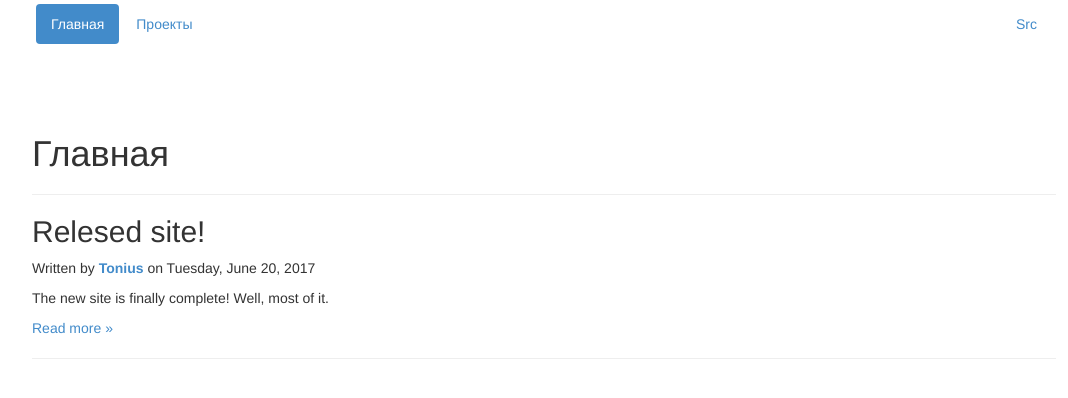
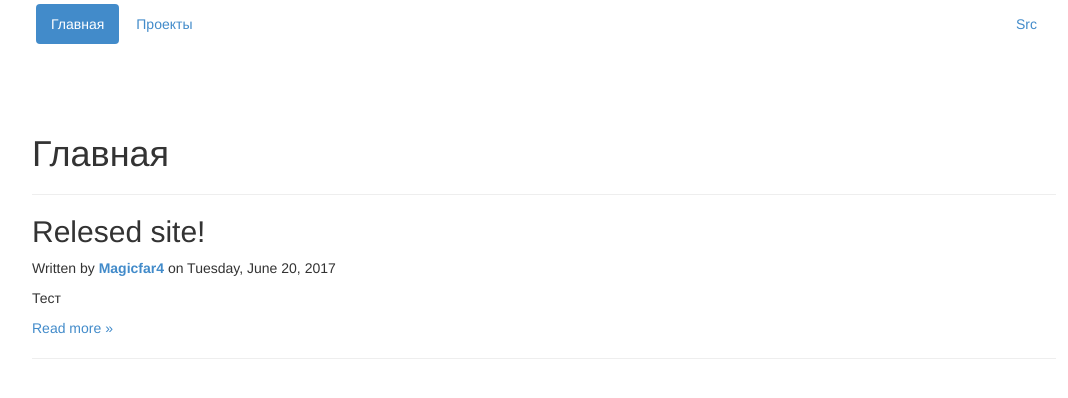
Before and after one commit to jm-organization/jm-organization.github.io, a Jekyll site: the page built from index.html, in a window 1280 px wide and 900 px high, scrolled down 416 px. Shown: the top 398 px of the window, without its empty margins (96-1164 px from the left). Built offline with Jekyll 4.4.1, drawn with Linux system fonts in a browser that asks for light colours; some of the changed lines change nothing that is shown.

Commit message:
Редактирование новости

```diff
--- a/_posts/2017-06-20-relesed-site.md
+++ b/_posts/2017-06-20-relesed-site.md
@@ -1,15 +1,10 @@
 ---
 title: Relesed site!
-author: Tonius
-author_url: http://www.twitter.com/ToniusMods
+author: Magicfar4
+author_url: https://vk.com/jmagicmen
 published: true
 ---
 
-The new site is finally complete! Well, most of it.
+Тест
 
-That doesn't mean we're done with it. The documentation of the various mods still needs a lot of work. [CoFH Core](/docs/cofh-core/) and [Thermal Foundation](/docs/thermal-foundation/) are fully documented by now, though. Expect to see documentation of the other mods gradually appear over time. It's a long and tedious process.
-
-You may have visited the previous 'new site' before. The gray, ugly one (that's why it was redesigned again). Because that was still a work in progress, <s>any links to that version of the site are probably broken now. Sorry about that. It won't happen again. Probably.</s>
-*EDIT:* Broken links shouldn't be a problem anymore. They will simply redirect to the new links now.
-
-Hope you'll enjoy the new site! I'd have liked it if KL himself could have written this post, but he's still pretty busy right now. He's going to defend the dissertation he has been writing for quite a while now pretty soon. Let's wish him the best of luck!
+Новость
```
